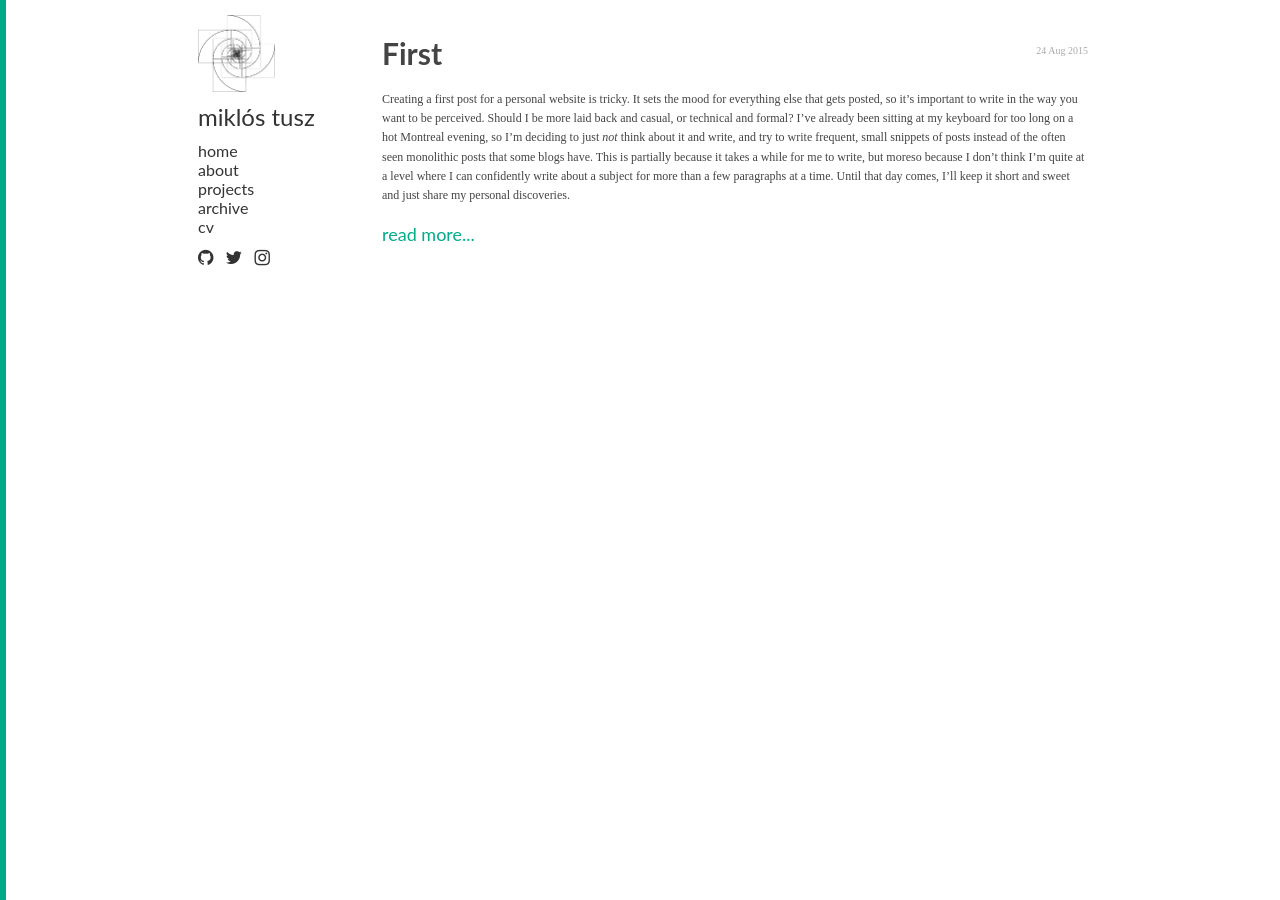
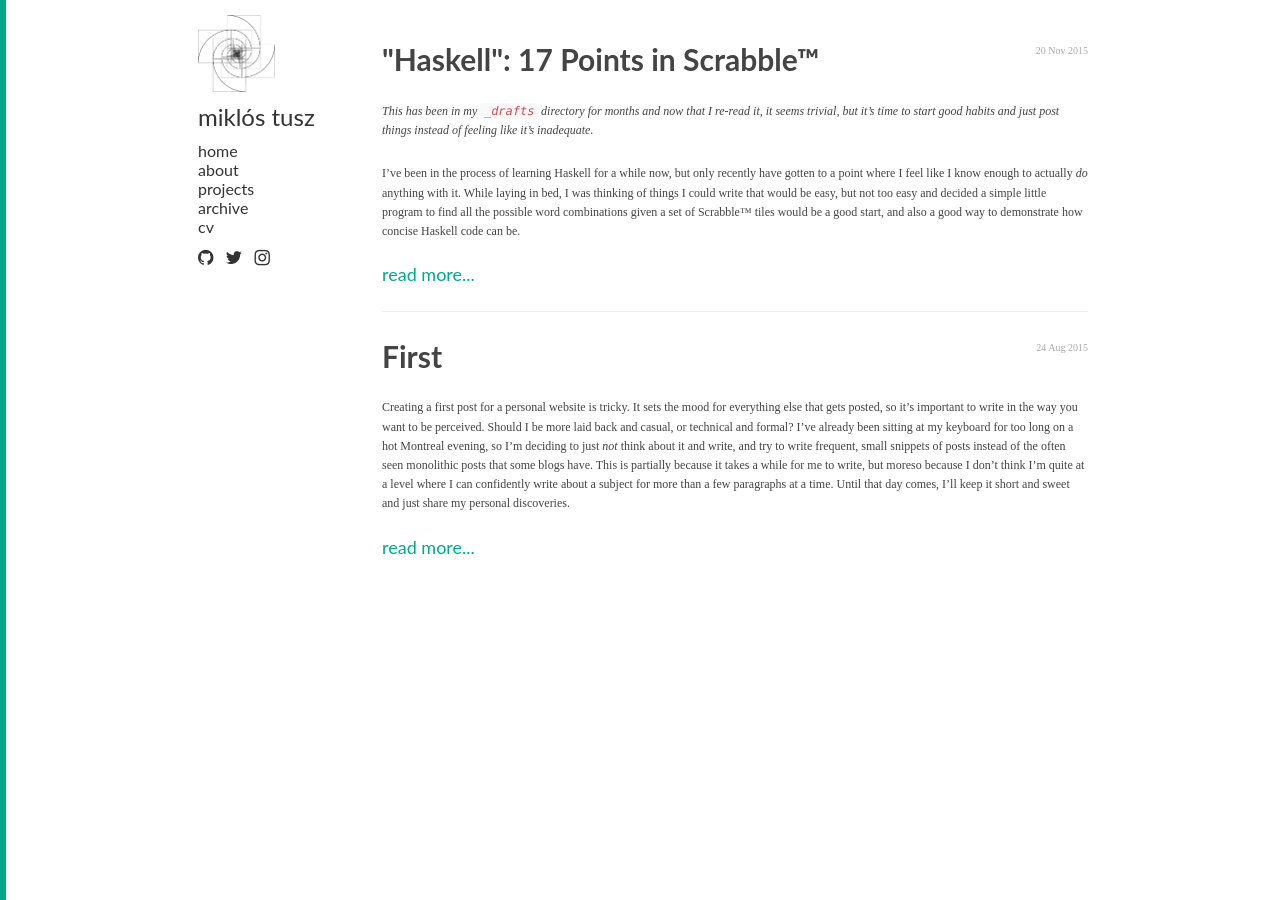
Before and after one commit to mdtusz/blog, a Jekyll site: the page built from index.html, in a window 1280 px wide. Built offline with Jekyll 4.4.1, drawn with Linux system fonts in a browser that asks for light colours; nearby versions of some CDN libraries; some web fonts are replaced; the list of posts is cut into pages by our own code; some of the changed lines change nothing that is shown.

Commit message:
Added "Haskell: 17 points in scrabble" post

```diff
--- a/_config.yml
+++ b/_config.yml
@@ -5,6 +5,9 @@
 url: http://www.miklostusz.com
 paginate: 5
 baseurl: ""
+
+collections:
+  - images
 
 # Permalinks
 permalink: pretty
--- /dev/null
+++ b/_posts/2015-11-20-haskell-scrabble.md
@@ -0,0 +1,211 @@
+---
+layout: post
+title: "\"Haskell\": 17 Points in Scrabble™"
+---
+
+*This has been in my `_drafts` directory for months and now that I re-read it, it seems trivial, but it's time to start good habits and just post things instead of feeling like it's inadequate.*
+
+I've been in the process of learning Haskell for a while now, but only recently have gotten to a point where I feel like I know enough to actually *do* anything with it. While laying in bed, I was thinking of things I could write that would be easy, but not too easy and decided a simple little program to find all the possible word combinations given a set of Scrabble™ tiles would be a good start, and also a good way to demonstrate how concise Haskell code can be.
+
+<!-- fold -->
+
+## The Problem
+
+The problem at hand is a good one for learning, particularly because it involves a problem that nearly everyone has faced while playing Scrabble™ and can easily be reasoned about in your head.
+
+> Given a set of tiles, find all combinations of valid Scrabble™ words that can be played
+
+We'll ignore the possibility of appending tiles to existing words for now and just focus on finding possibilities from a dictionary. I used this Scrabble™ dictionary CSV from [here](https://github.com/zeisler/scrabble/blob/master/db/dictionary.csv.gz). My first thought for how to get the job done was to make a list of possible letter combinations from the set we have, then, find the words that are common to both our list, and the dictionary. Pretty simple in our heads, but a bit of a messy process in languages like Javascript:
+
+{% highlight js linenos %}
+function permute(x){
+
+  x = x.split('');
+
+  var stack = [];
+  var permutations = [];
+
+  function doPermutation(){
+    if(x.length === 0){
+      permutations.push(stack.slice().join(''));
+    }
+    for(var i = 0; i < x.length; i++){
+      var tmp = x.splice(i, 1);
+      stack.push(tmp);
+      doPermutation();
+      stack.pop();
+      x.splice(i, 0, tmp);
+    }
+  }
+
+  doPermutation();
+  return permutations;
+}
+
+var letters = "caietsh";
+console.log(permute(letters));
+{% endhighlight %}
+
+This code isn't the most easily readable, and if you copy it into a file to run with node, you'll be waiting for quite some time before it finishes. What's more, is that this isn't even *all* the word combinations that are possible - it leaves out all the combinations that don't use all of the available letters. While it's very possible that there's a better algorithm for finding permutations of a string, it's likely to be more complex and far less easy to read.
+
+Even after getting this list of possible words, finding the intersection of the list with the Scrabble™ dictionary will be a very expensive process - given 8 letters, there are *13700 possibilities*.
+
+## Enter Haskell
+
+Lists are the bread and butter of Haskell. You use them *everywhere*. As such, the standard library includes lots of functions for working with them, and tasks like what we are dealing with become almost trivial.
+
+{% highlight haskell linenos %}
+possibilities :: String -> [String]
+possibilities = concat . map permutations . subsequences
+{% endhighlight %}
+
+This is the entire function for generating a list of possible combinations, given a string. It is written in what is known as [point-free notation](https://wiki.haskell.org/Pointfree) and with function composition, so if you aren't familiar with Haskell, this version may make more sense:
+
+{% highlight haskell linenos %}
+possibilities :: String -> [String]
+possibilities letters = concat (map permutations (subsequences letters))
+{% endhighlight %}
+
+
+First, we get a list of `subsequences` of our letter set because we don't necessarily have to use all the letters. Then, we `map` the function `permutations` to the list of subsequences we found, and finally, `concat`enate the resulting list of lists together so we end up with a list of strings. This list is pretty big for letter sets of size 7 or 8, so it can take a while to be computed. It takes even more time to find the intersection of our dictionary unless we sort our dictionary and create a binary search tree (something that I may need to do in the future just for fun). However, at this point, I thought of a much simpler way to find the possible words and started from the beginning.
+
+## Take Two
+
+Instead of computing a list of *all* possible letter combinations, why not just go through the dictionary to see what is possible, *and a real word* . It's a fairly obvious thing to do looking back, but when I first was thinking about this, it just never occured to me. So what is required to make it happen?
+
+1. Iterate through the dictionary
+2. Check if each dictionary word can be made using our letters
+3. Throw away the words we can't make
+
+Simple right? Now before you look below here at the Haskell code, just imagine what this would look like written in Javascript, or Python, or Ruby. More than 30 lines, right? Here's the complete Haskell code, inluding reading and parsing the Scrabble™ dictionary csv, and adding the possible scores for the returned words:
+
+{% highlight haskell linenos %}
+import Data.List
+import Data.Maybe
+import qualified Data.Map as M
+
+possibilities :: String -> [String] -> [String]
+possibilities letters = filter (possibleWord letters)
+
+possibleWord :: String -> String -> Bool
+possibleWord xs [] = True
+possibleWord xs (y:ys) = if y `elem` xs
+  then possibleWord (delete y xs) ys
+  else False
+
+scores :: [String] -> [(String, Int)]
+scores = map (\x -> (x, score x))
+
+score :: String -> Int
+score = foldr (\tile acc -> acc + tileScore tile) 0
+  where tileScore t = fromJust $ M.lookup t tiles
+
+
+tiles = M.fromList [('a',1),('b',3),('c',3),('d',2)
+                        ,('e',1),('f',4),('g',2),('h',4)
+                        ,('i',1),('j',8),('k',5),('l',1)
+                        ,('m',3),('n',1),('o',1),('p',3)
+                        ,('q',10),('r',1),('s',1),('t',1)
+                        ,('u',1),('v',4),('w',4),('y',4)
+                        ,('x',8),('z',10)]
+
+main = do
+  dict <- readFile "./dictionary.csv"
+  putStrLn "Input your scrabble letters:"
+  tiles <- getLine
+  putStrLn $ show
+    . sortBy comparator
+    . scores
+    . possibilities tiles $ map init $ lines dict
+  where comparator a b = if snd a > snd b then LT else GT
+{% endhighlight %}
+
+Let's walk through the code line by line.
+
+{% highlight haskell linenos %}
+import Data.List
+import Data.Maybe
+import qualified Data.Map as M
+{% endhighlight %}
+
+These are pretty self explanatory. We need some of the functions that are specific to lists in `Data.List`, the `fromJust` function exposed by `Data.Maybe`, and `Data.Map` for a map - namespaced as `M` to avoid naming collisions[^fn-namespaces].
+
+{% highlight haskell linenos %}
+possibilities :: String -> [String] -> [String]
+possibilities letters = filter (possibleWord letters)
+
+possibleWord :: String -> String -> Bool
+possibleWord xs [] = True
+possibleWord xs (y:ys) = if y `elem` xs
+  then possibleWord (delete y xs) ys
+  else False
+{% endhighlight %}
+
+Here is the meat of the code, we create the functions that will give us a list of all possible words. First, we'll look at `possibleWord`. This is the check that takes a valid Scrabble™ word, and a list of our letters (`xs`), then checks if the first letter is in the Scrabble™ word[^fn-char_lists]. If it is, it removes that letter from the scrabble word and repeats the process using our remaining letters that haven't been used, and the new word (less the character we just removed). Stepwise, it looks like this:
+
+{% highlight haskell linenos %}
+possibleWord "aresyin" "rainy"
+-- checks if 'r' is in "aresyin", and succeeds
+possibleWord "aesyin" "ainy"
+-- checks if 'a' is in "aesyin", and succeeds,
+-- continuing this pattern until the end where
+possibleWord "es" ""
+-- This case will match the first pattern of
+-- possibleWord xs [] = True
+-- and will return True
+{% endhighlight %}
+
+This function is then applied to the list of possible Scrabble™ words in `possibilities`, using `filter`. This works the same as `Array.prototype.filter` in Javascript, and I'm sure most otherlanguates behave in a similar way. What makes this code nicer (in my opinion) is the use of pattern matching and not having to write for loops and explicitly declare temporary variables.
+
+Next, we add the scores:
+
+{% highlight haskell linenos %}
+scores :: [String] -> [(String, Int)]
+scores = map (\x -> (x, score x))
+
+score :: String -> Int
+score = foldr (\tile acc -> acc + tileScore tile) 0
+  where tileScore t = fromJust $ M.lookup t tiles
+
+
+tiles = M.fromList [('a',1),('b',3),('c',3),('d',2)
+                        ,('e',1),('f',4),('g',2),('h',4)
+                        ,('i',1),('j',8),('k',5),('l',1)
+                        ,('m',3),('n',1),('o',1),('p',3)
+                        ,('q',10),('r',1),('s',1),('t',1)
+                        ,('u',1),('v',4),('w',4),('y',4)
+                        ,('x',8),('z',10)]
+{% endhighlight %}
+
+We calculate `score` for a word by folding over a word with a lambda expression that will sum the tile values, and apply `score` using `map` to all the possible words we've found above. On line 6, `fromJust` is the function we need to use from `Data.Maybe` and all it does is extract the value from the `Maybe Int` type returned by `M.lookup t tiles`, throwing an error if the specified tile can't be found. When all is said and done, `scores` will be used to create a list of tuples, containing a word and its score.
+
+
+{% highlight haskell linenos %}
+main = do
+  dict <- readFile "./dictionary.csv"
+  putStrLn "Input your scrabble letters:"
+  tiles <- getLine
+  putStrLn $ show
+    . sortBy comparator
+    . scores
+    . possibilities tiles $ map init $ lines dict
+  where comparator a b = if snd a > snd b then LT else GT
+{% endhighlight %}
+
+Finally, we compose all of our functions together in the `main` function and output what we need. I haven't gone to great lengths to make the output very pretty, but it gets the job done. We first read the file of possible words into a string (it contains a word on every line and nothing else), read in our tiles, then wire our functions together. It helps sometimes to read a long composition in reverse
+
+* take the string of possible words, and split it into lines
+* get everything except the last element of each line (we need to ignore the `\\n`)
+* apply the possibilities filter to our list of possible words
+* calculate the scores for our list of valid words
+* sort by scores (the scond value of the tuple)
+* output the results
+* ...
+* profit!
+
+This likely isn't the most efficient way to get the task done, but it was a great way to get a grasp on Haskells most commonly used features: pattern matching, composition (`.`), and `map` and `foldr`. I wouldn't suggest using this in your next game of Scrabble™ though. It *will* run more than fast enough to work in your turn, but nobody likes a cheater.
+
+Code can be found [here](https://github.com/mdtusz/scrabble-cheat).
+
+[^fn-namespaces]: Haskell has a set of default functions loaded as `Prelude`, some of which have names that will conflict with packages loaded in. We can avoid this by making an imported module `qualified`, or specifying which functions to include or exclude using syntax like `import Data.List (nub, sort)` to include `nub` and `sort`, or `import Data.List hiding (nub, sort)` to load everything *except* `nub` and `sort`.
+[^fn-char_lists]: Conveniently, `Strings` and `[Char]`'s are treated the same in Haskell.
--- a/_sass/_article.scss
+++ b/_sass/_article.scss
@@ -18,7 +18,7 @@
   }
   h1{
     font-size: 30px;
-    line-height: 24px;
+    line-height: 36px;
   }
   h2{
     font-size: 22px;
@@ -37,6 +37,7 @@
   }
   p, ul, ol, dd, dt{
     font-size: 12px;
+    margin-bottom: 2em;
   }
 
   a{
--- a/_sass/_code.scss
+++ b/_sass/_code.scss
@@ -5,7 +5,7 @@
 }
 
 code {
-  padding: .25em .5em;
+  padding: .1em .3em;
   // font-size: 90%;
   color: #d44950;
   background-color: #f9f9f9;
@@ -27,8 +27,7 @@
 // Pygments via Jekyll
 .highlight {
   padding: 1em;
-  margin-bottom: 1em;
-  // font-size: 90%;
+  margin: 3em 0;
   line-height: 1.4;
   background-color: #f9f9f9;
   border-radius: 4px;
```
